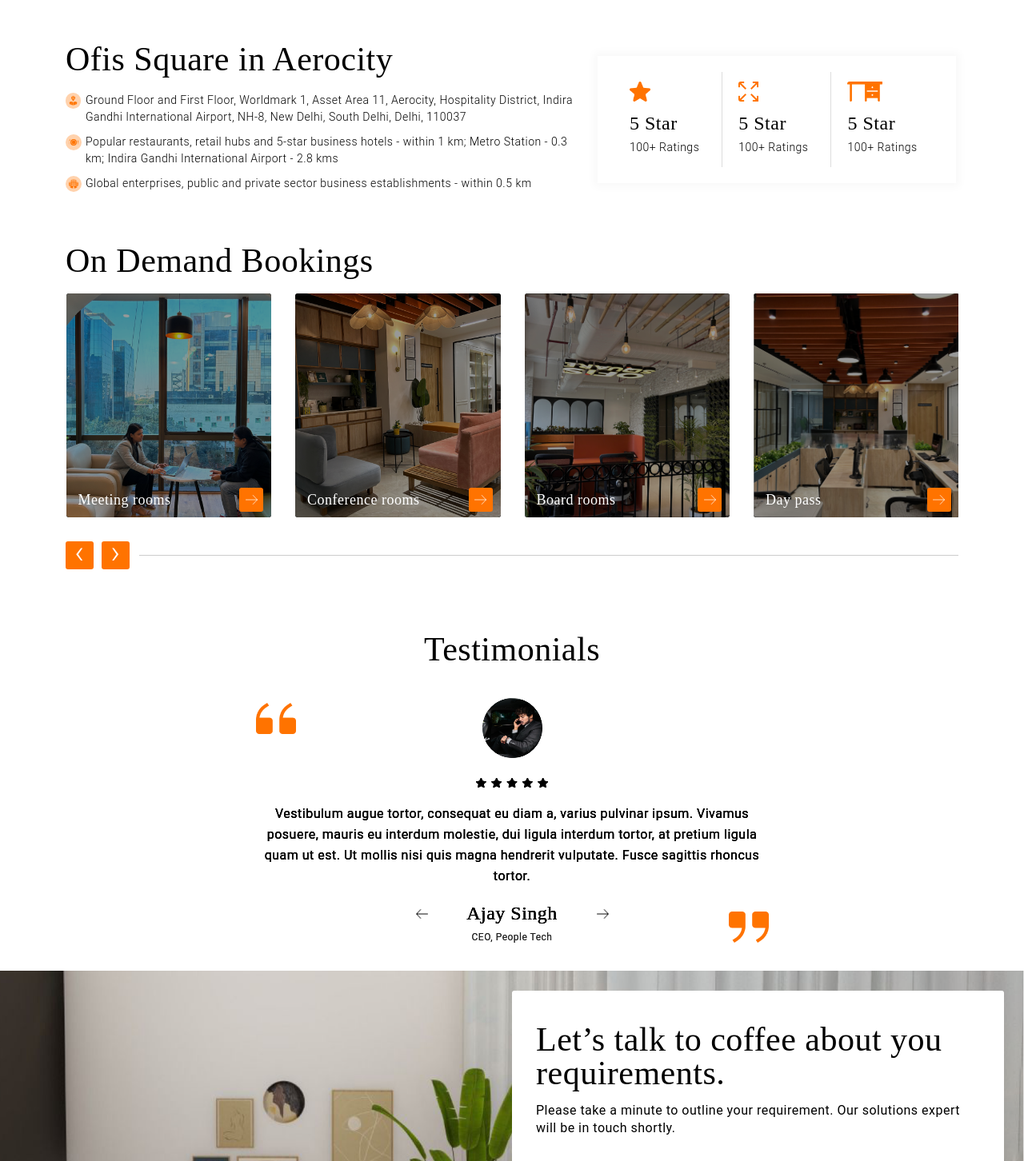
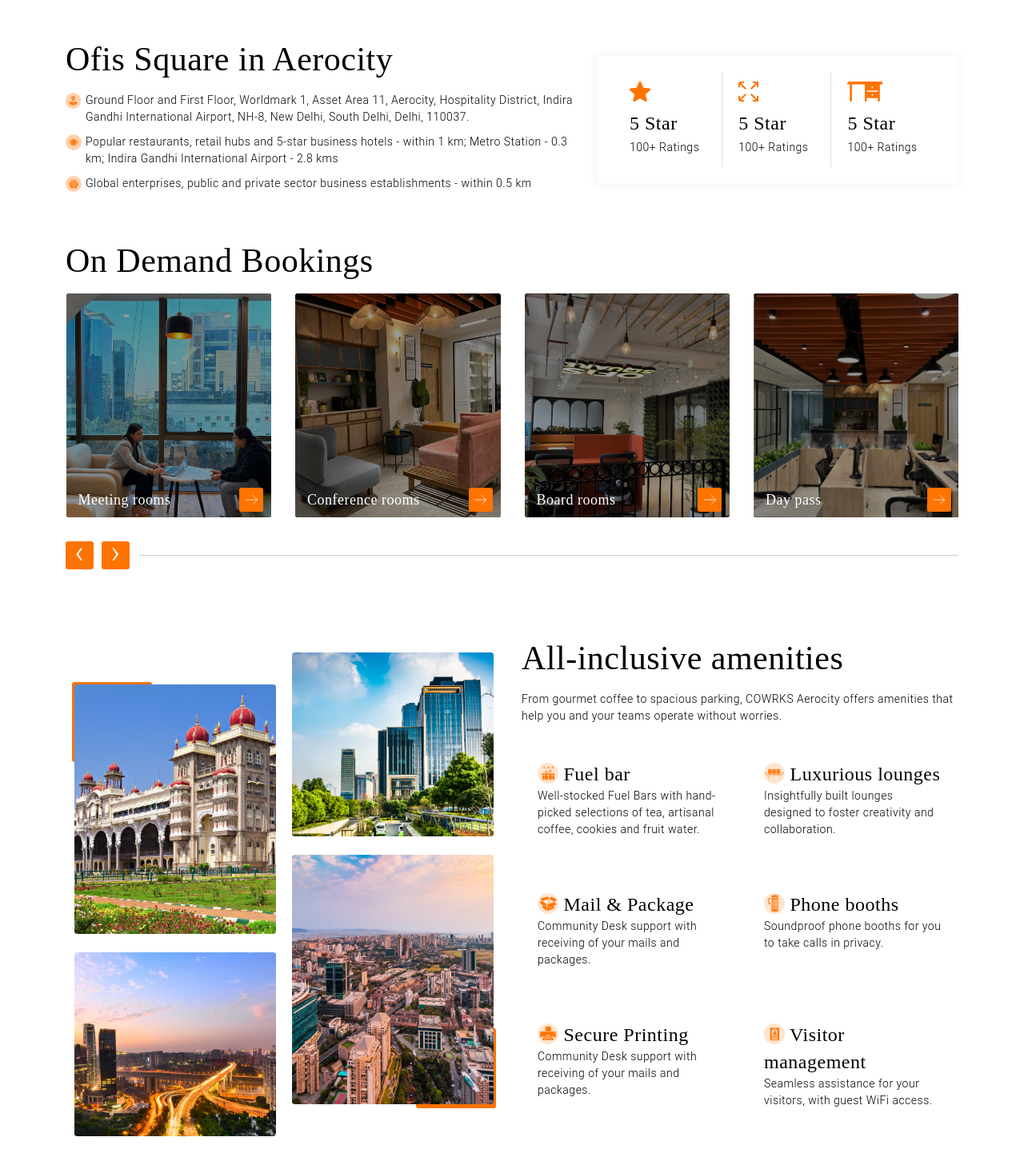
Before and after one commit to Dogra-Lalit/reactlasttest, a React (Create React App) app: page /Aerocity in a window 1280 px wide. Shown: the part 378-1830 px from the top of the page at 80% size. Built offline with nearby package versions, Linux system fonts and the light colour scheme; a web font is replaced by a local one.

Commit message:
working on aerocity section

```diff
--- a/src/components/Aerocity.js
+++ b/src/components/Aerocity.js
@@ -1,8 +1,46 @@
 import React from "react";
+import AerocityUnion from "../images/Aerocity-union.png";
+import AerocityGroup from "../images/Aerocity-Group.png";
+import AerocityGroup1 from "../images/Aerocity-Group (1).png";
+import star from "../images/star.png";
+import sq from "../images/sq.png";
+import desk from "../images/desk.png";
 import Demandbook from './Demandbook'
 import Testimonials from './Testimonials'
 import Lets from './Lets'
+import UpcomingfindSpace from "./UpcomingfindSpace";
 const Aerocity = () => {
+  const itemsData = [
+    {
+      img: AerocityUnion,
+      desc: "Ground Floor and First Floor, Worldmark 1, Asset Area 11, Aerocity, Hospitality District, Indira Gandhi International Airport, NH-8, New Delhi, South Delhi, Delhi, 110037.",
+    },
+    {
+      img: AerocityGroup,
+      desc: "Popular restaurants, retail hubs and 5-star business hotels - within 1 km; Metro Station - 0.3 km; Indira Gandhi International Airport - 2.8 kms",
+    },
+    {
+      img: AerocityGroup1,
+      desc: "Global enterprises, public and private sector business establishments - within 0.5 km",
+    }
+  ];
+  const itemsDataSecond = [
+    {
+      img: star,
+      starrating: "5 Star",
+      rating: "100+ Ratings",
+    },
+    {
+      img: sq,
+      starrating: "5 Star",
+      rating: "100+ Ratings",
+    },
+    {
+      img: desk,
+      starrating: "5 Star",
+      rating: "100+ Ratings",
+    },
+  ];
   return (
     <>
       <div className="banner">
@@ -22,22 +60,25 @@
               <div className="col-md-7">
                  <h2>Ofis Square in Aerocity</h2>
                  <ul>
-                    <li><span><img src="images/Aerocity-union.png" height="20px" width="20px"/></span>Ground Floor and First Floor, Worldmark 1, Asset Area 11, Aerocity, Hospitality District, Indira Gandhi International Airport, NH-8, New Delhi, South Delhi, Delhi, 110037</li>
-                    <li><span><img src="images/Aerocity-Group.png" height="20px" width="20px"/></span>Popular restaurants, retail hubs and 5-star business hotels - within 1 km; Metro Station - 0.3 km; Indira Gandhi International Airport - 2.8 kms</li>
-                    <li><span><img src="images/Aerocity-Group (1).png" height="20px" width="20px"/></span>Global enterprises, public and private sector business establishments - within 0.5 km</li>
+                   {itemsData.map((item, index) => (
+                     <li key={index}><span><img src={item.img} height="20px" width="20px"/></span>{item.desc}</li>
+                   ))}
                 </ul>
               </div>
               <div className="col-md-5">
-                <div className="rigth-box"> <ul>
-                    <li><img src="images/star.png" height="25" width="25"/><h5>5 Star</h5><p>100+ Ratings</p></li>
-                    <li><img src="images/sq.png" height="25" width="25"/><h5>5 Star</h5><p>100+ Ratings</p></li>
-                    <li><img src="images/desk.png" height="25" width="25"/><h5>5 Star</h5><p>100+ Ratings</p></li>
-                   </ul></div>
+                <div className="rigth-box">
+                  <ul>
+                  {itemsDataSecond.map((item, index) => (
+                    <li key={index}><img src={item.img} height="25" width="25"/><h5>{item.starrating}</h5><p>{item.rating}</p></li>
+                  ))}
+                  </ul>
+                </div>
               </div>
            </div>
         </div>
      </section>
      <Demandbook/>
+     <UpcomingfindSpace/>
      <Testimonials/>
      <Lets/>
     </>
--- /dev/null
+++ b/src/components/UpcomingfindSpace.js
@@ -0,0 +1,99 @@
+import React from 'react'
+import Rectangle46 from "../images/Rectangle46.png";
+import Rectangle48 from "../images/Rectangle48.png";
+import Rectangle50 from "../images/Rectangle50.png";
+import Rectangle79 from "../images/Rectangle79.png";
+import Group332 from "../images/Group 33 (2).png";
+import Group11 from "../images/Group11.png";
+import Group12 from "../images/Group12.png";
+import Group13 from "../images/Group13.png";
+import Group14 from "../images/Group14.png";
+import Group15 from "../images/Group15.png";
+const UpcomingfindSpace = () => {
+    const itemsData = [
+        {
+           img:Group332,
+           heading:'Fuel bar',
+           desc:'Well-stocked Fuel Bars with hand-picked selections of tea, artisanal coffee, cookies and fruit water.'
+        },
+        {
+            img:Group11,
+            heading:'Luxurious lounges',
+            desc:'Insightfully built lounges designed to foster creativity and collaboration.'
+         },
+        {
+            img:Group12,
+            heading:'Mail & Package',
+            desc:'Community Desk support with receiving of your mails and packages.'
+         },
+        {
+            img:Group13,
+            heading:'Phone booths',
+            desc:'Soundproof phone booths for you to take calls in privacy.'
+         },
+        {
+            img:Group14,
+            heading:'Secure Printing',
+            desc:'Community Desk support with receiving of your mails and packages.'
+         },
+        {
+            img:Group15,
+            heading:'Visitor management',
+            desc:'Seamless assistance for your visitors, with guest WiFi access.'
+         },
+      ];
+  return (
+    <>
+        <div className="upcoming findSpace">
+          <div className="container">
+           <div className="row align-items-center">
+            <div className="col-md-6">
+                <ul className="imgal">
+                   <li>
+                      <figure className="line-top">
+                         <span>
+                          <img src={Rectangle46}/>
+                         </span>
+                      </figure>
+                      <figure>
+                         <span>
+                          <img src={Rectangle48}/>
+                         </span>
+                      </figure>
+                   </li>
+                   <li>
+                      <figure>
+                         <span>
+                          <img src={Rectangle50}/>
+                         </span>
+                      </figure>
+                      <figure className="line-bottom">
+                         <span>
+                          <img src={Rectangle79}/>
+                         </span>
+                      </figure>
+                   </li>
+                </ul>
+             </div>
+              <div className="col-md-6 amenities">
+                 <h2>All-inclusive amenities</h2>
+                 <p>From gourmet coffee to spacious parking, COWRKS Aerocity offers amenities that help you and your teams operate without worries.</p>
+                 <ul className="text">
+                    {itemsData.map((item, index) => (
+                        <li key={index}>
+                         <div className="box1">
+                           <h5><span><img src={item.img}/></span> {item.heading}</h5>
+                            <p>{item.desc}</p>
+                         </div>
+                        </li>
+                    ))}
+                 </ul>
+              </div>
+            </div>
+          </div>
+     </div>
+    </>
+  )
+}
+
+export default UpcomingfindSpace
```
